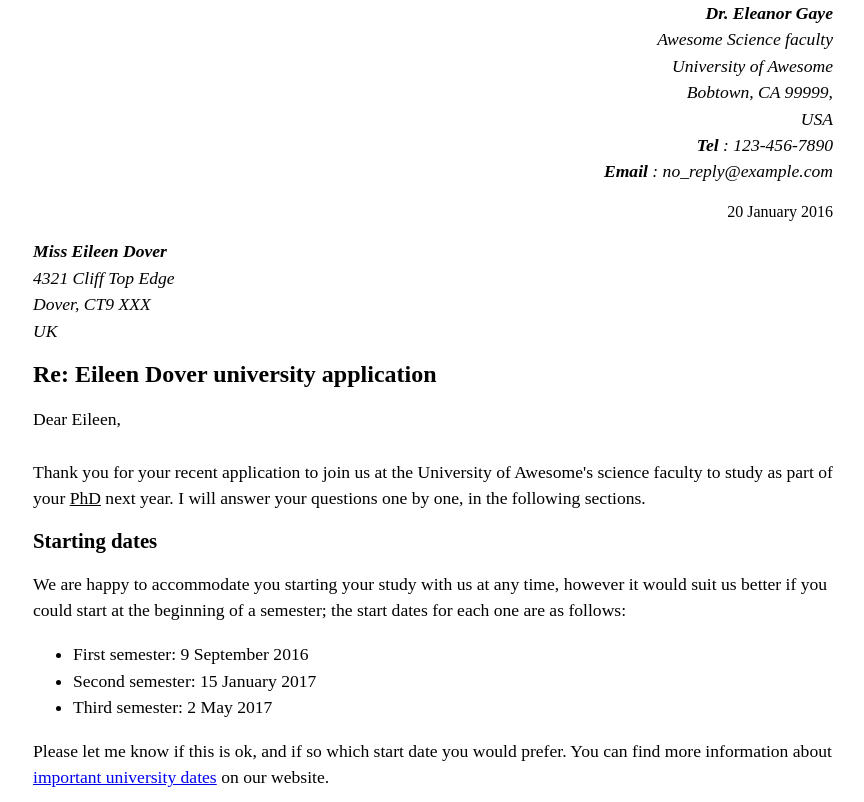
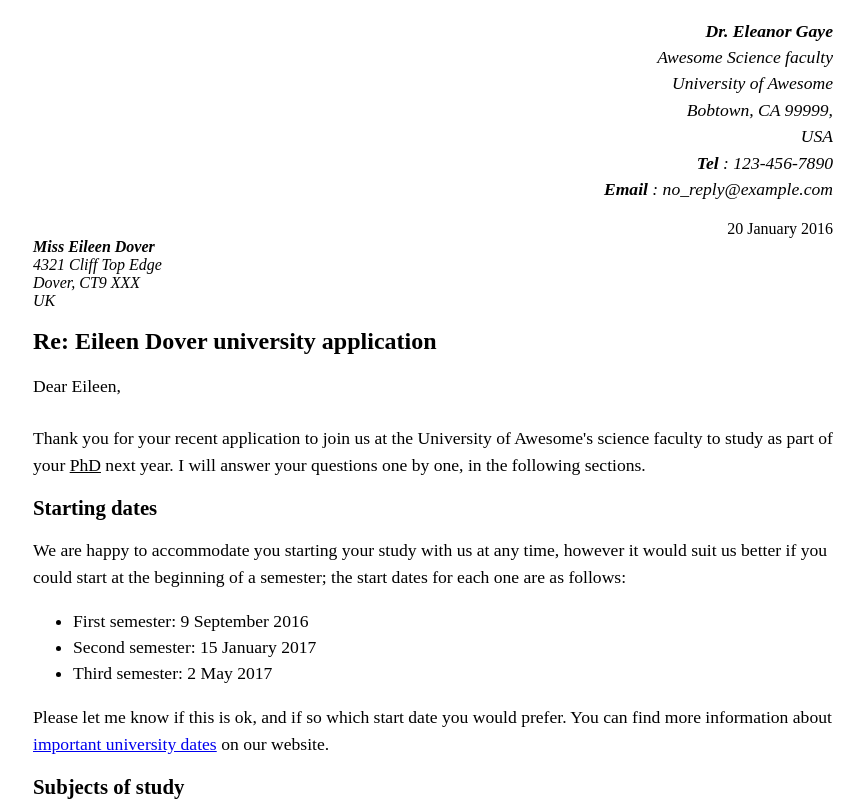
Before and after one commit to Say171/git-tutorial, a website built with Vite: page index.html in a window 1280 px wide. Shown: the top 802 px of the page, without its empty margins (207-1071 px from the left). Built offline with nearby package versions, Linux system fonts and the light colour scheme.

Commit message:
update1.04

```diff
--- a/index.html
+++ b/index.html
@@ -7,6 +7,7 @@
       <meta name="author" content="Dr. Eleanor Gaye">
   </head>
   <body>
+    <p>
       <div style="text-align: right">
         <address>
           <b>Dr. Eleanor Gaye</b><br>
@@ -22,17 +23,18 @@
         <br>
         20 January 2016
       </div>
-    <p>
 
+      <adress>
         <em>
           <b>Miss Eileen Dover</b>
           <br>4321 Cliff Top Edge
           <br>Dover, CT9 XXX
           <br>UK
         </em>
+      </adress>
+    </p>
 
     <h1>Re: Eileen Dover university application</h1>
-    </p>
 
     <p>
       Dear Eileen,<br>
```
Lines whose indentation alone changed are shown as unchanged.
